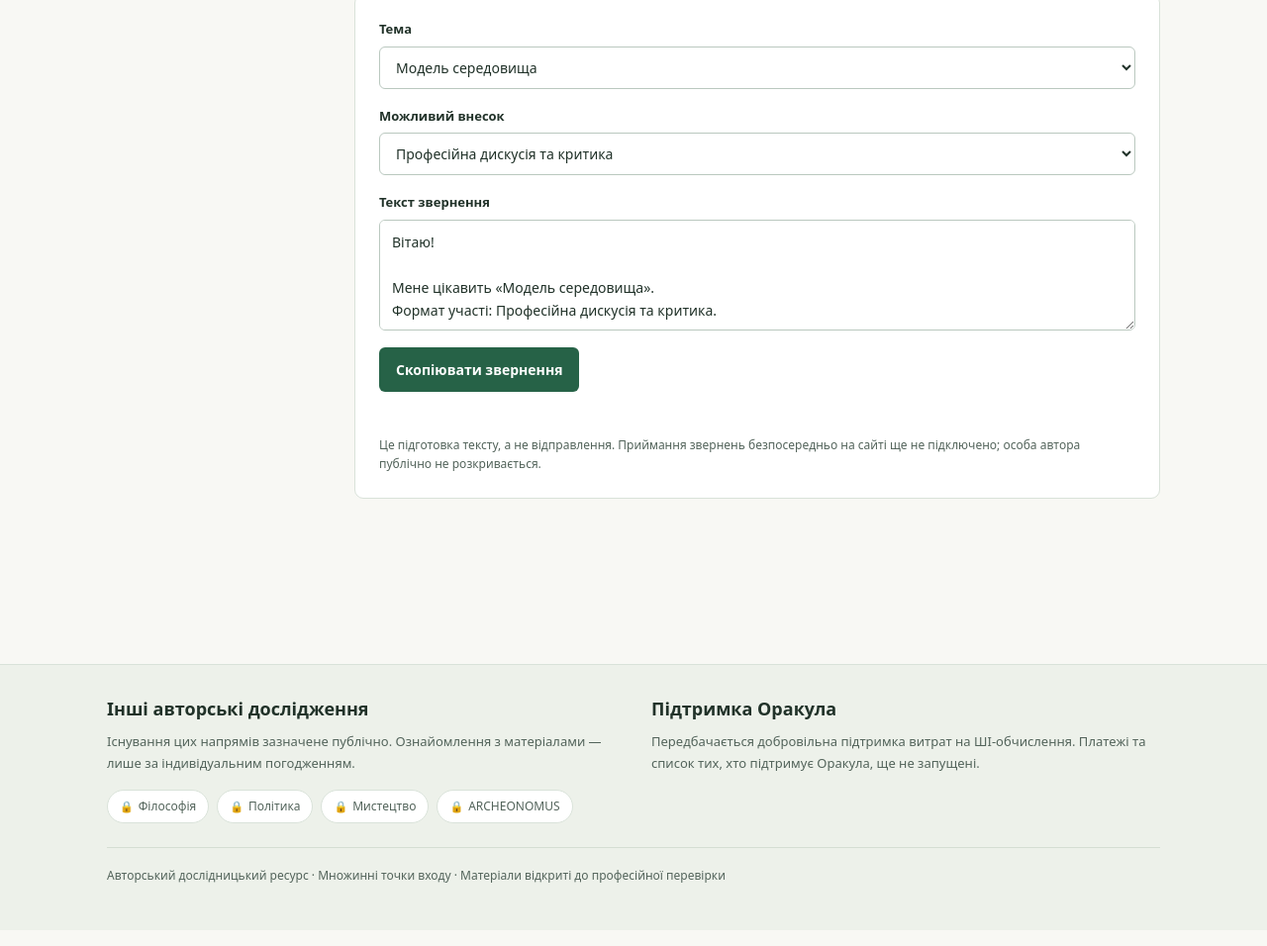
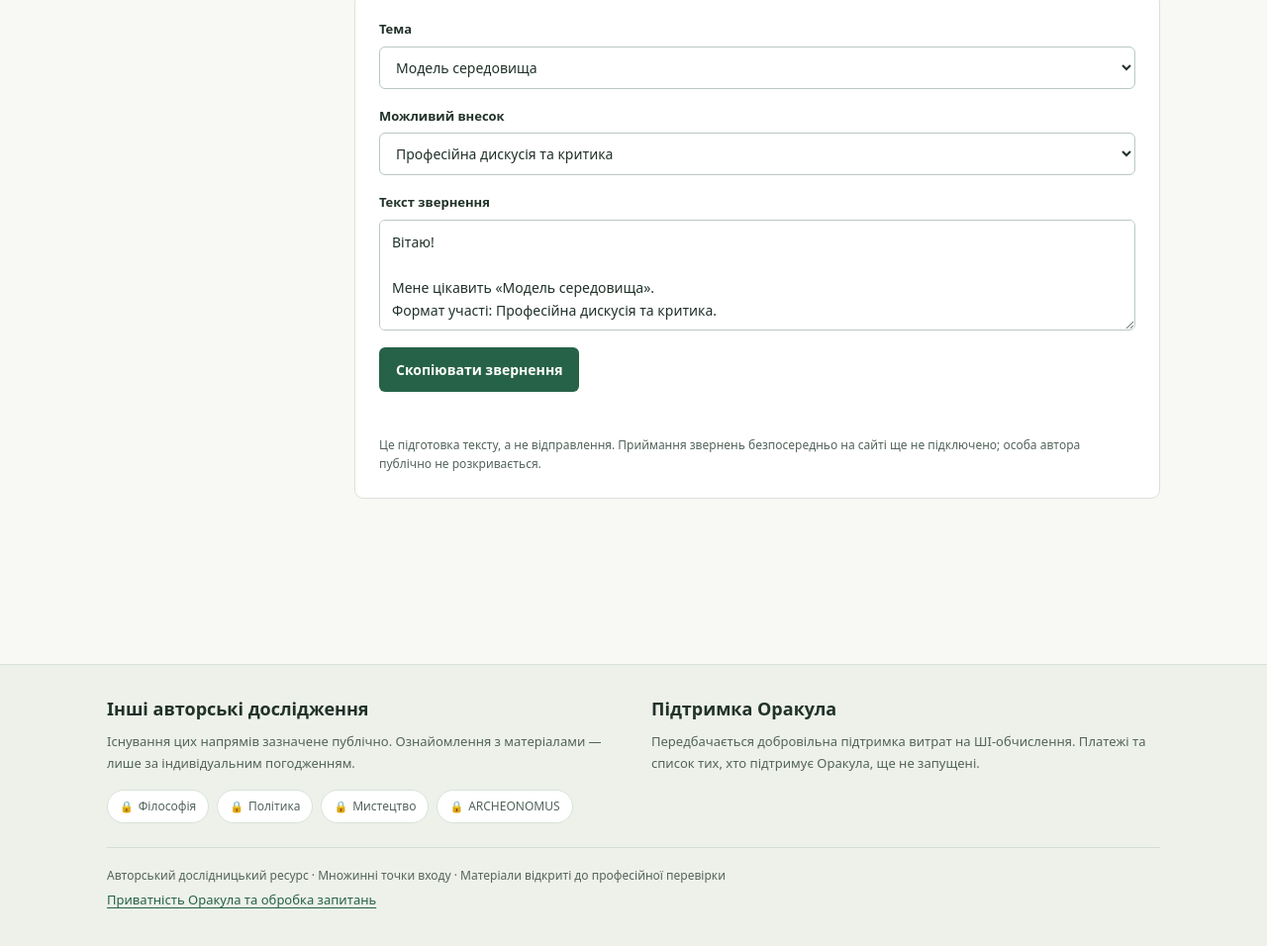
Before and after one commit to andrew-HVC/author-resource, a plain HTML site: page model.html in a window 1280 px wide. Shown: the part 4757-5713 px from the top of the page at 99% size. Drawn offline with Linux system fonts and the light colour scheme; no server answers.

Commit message:
Link Oracle privacy policy from thematic footer

```diff
--- a/model.html
+++ b/model.html
@@ -198,7 +198,7 @@
     </div>
     <div class="footer-bottom">Авторський дослідницький ресурс · Множинні точки входу · Матеріали відкриті до професійної перевірки</div>
   </div>
-</footer>
+<div class="shell" style="padding-bottom:10px"><a href="privacy.html" style="font-size:13px">Приватність Оракула та обробка запитань</a></div></footer>
 <script src="assets/site.js" defer></script>
 </body>
 </html>
```
